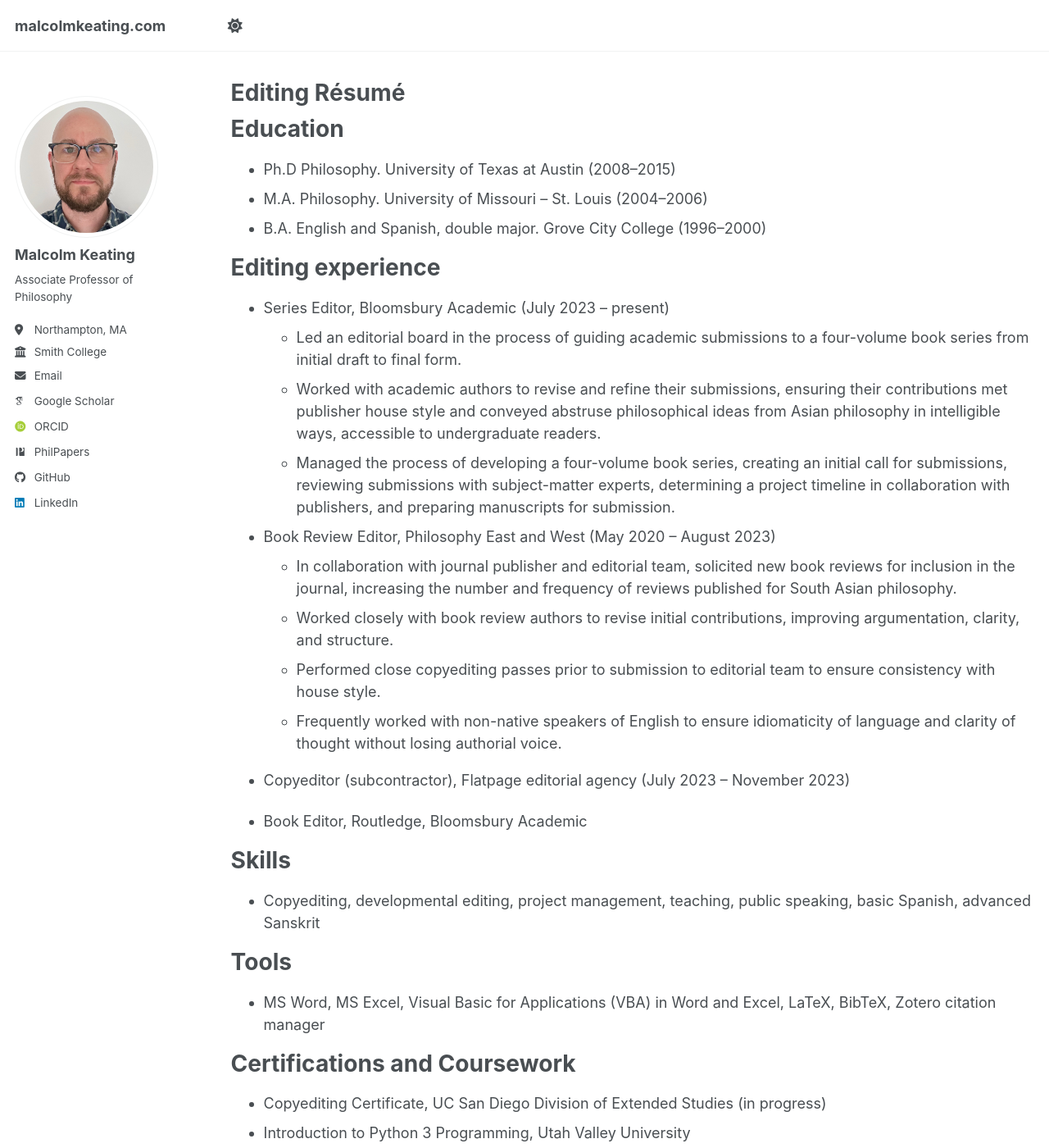
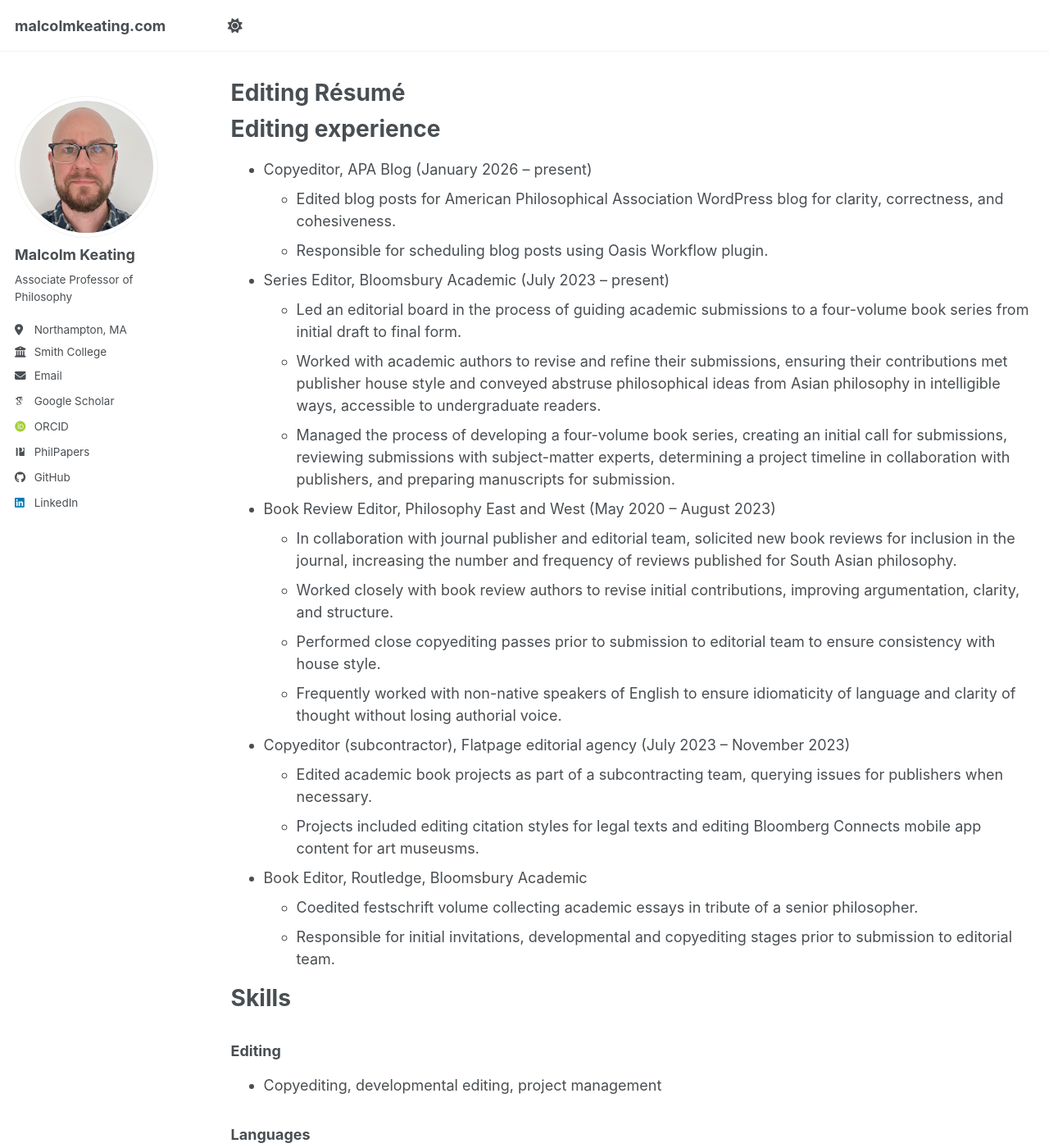
Before and after one commit to malcolmkeating/malcolmkeating.github.io, a Jekyll site: the page built from _pages/editingresume.md, in a window 1280 px wide and 1400 px high. Shown: the whole window at 82% size. Built offline with Jekyll 4.4.1, drawn with Linux system fonts in a browser that asks for light colours; some web fonts are replaced; a script bundle is joined from its source files by our own code; library files that are not in the unit come from our copies; some of the changed text lies outside the part shown.

Commit message:
Update editingresume.md

```diff
--- a/_pages/editingresume.md
+++ b/_pages/editingresume.md
@@ -9,14 +9,12 @@ redirect_from:
 
 {% include base_path %}
 
-Education
-======
-* Ph.D Philosophy. University of Texas at Austin (2008–2015)
-* M.A. Philosophy. University of Missouri – St. Louis (2004–2006)
-* B.A. English and Spanish, double major. Grove City College (1996–2000)
-
 Editing experience
 ======
+* Copyeditor, APA Blog (January 2026 – present)
+  * Edited blog posts for American Philosophical Association WordPress blog for clarity, correctness, and cohesiveness.
+  * Responsible for scheduling blog posts using Oasis Workflow plugin.
+
 * Series Editor, Bloomsbury Academic (July 2023 – present)
   * Led an editorial board in the process of guiding academic submissions to a four-volume book series from initial draft to final form.
   * Worked with academic authors to revise and refine their submissions, ensuring their contributions met publisher house style and conveyed abstruse philosophical ideas from Asian philosophy in intelligible ways, accessible to undergraduate readers.
@@ -29,16 +27,33 @@ Editing experience
   * Frequently worked with non-native speakers of English to ensure idiomaticity of language and clarity of thought without losing authorial voice.
 
 * Copyeditor (subcontractor), Flatpage editorial agency (July 2023 – November 2023)
+  * Edited academic book projects as part of a subcontracting team, querying issues for publishers when necessary.
+  * Projects included editing citation styles for legal texts and editing Bloomberg Connects mobile app content for art museusms.
 
 * Book Editor, Routledge, Bloomsbury Academic
+  * Coedited festschrift volume collecting academic essays in tribute of a senior philosopher.
+  * Responsible for initial invitations, developmental and copyediting stages prior to submission to editorial team.
 
 Skills
 ======
-* Copyediting, developmental editing, project management, teaching, public speaking, basic Spanish, advanced Sanskrit
+
+### Editing ###
+* Copyediting, developmental editing, project management
+
+### Languages ###
+* English (native), Spanish (basic conversation), Sanskrit (advanced)
+* Markdown (basic competence)
+* Python 3 (basic competence)
 
 Tools
 ======
-* MS Word, MS Excel, Visual Basic for Applications (VBA) in Word and Excel, LaTeX, BibTeX, Zotero citation manager
+### Word Processing and Editing ###
+* MS Word, LaTeX
+* Zotero citation manager, BibTeX
+
+### Other Technical Tools ###
+* Visual Basic for Applications (VBA)
+* WordPress
 
 Certifications and Coursework
 ======
```
